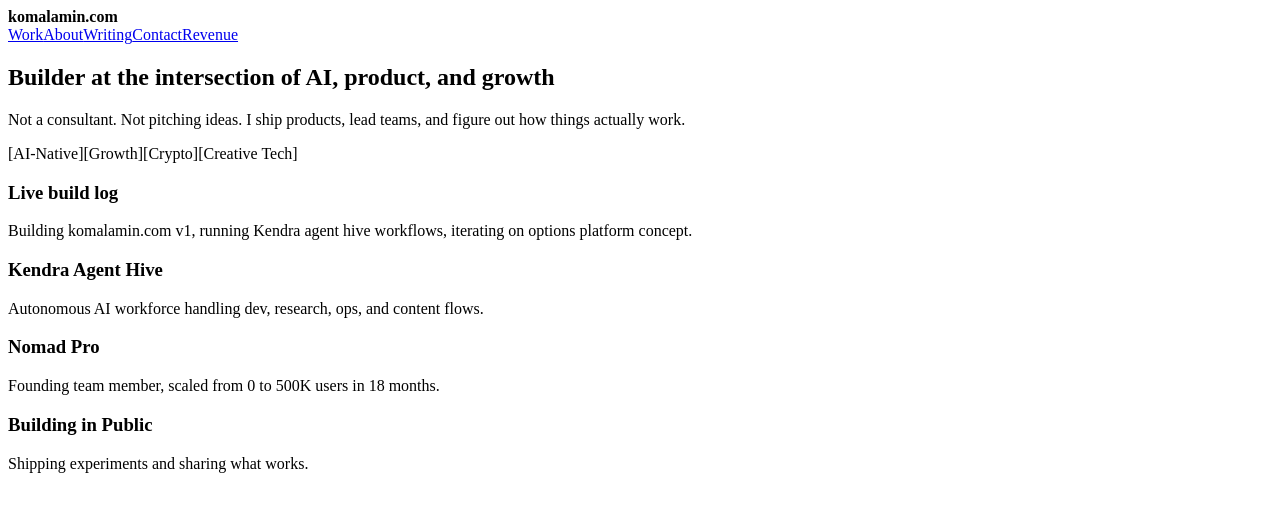
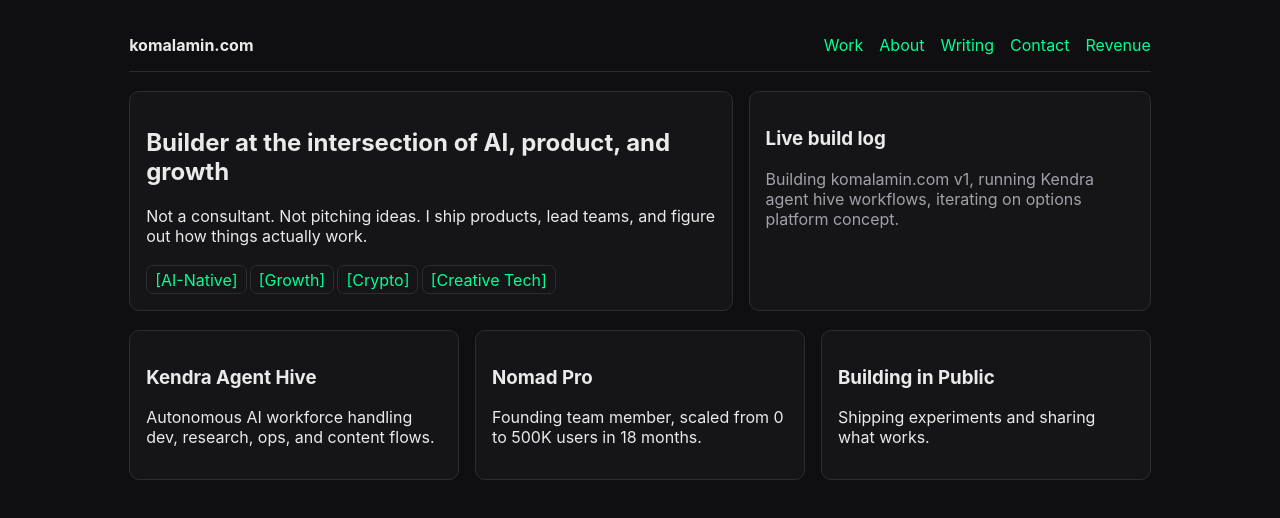
Before and after one commit to komalamee/polytrader, a Next.js app: page / in a window 1280 px wide. Shown: the top 518 px of the page. Built offline with nearby package versions, Linux system fonts and the light colour scheme.

Commit message:
fix(polytrader): include Next.js root layout and config in standalone repo

```diff
--- /dev/null
+++ b/app/globals.css
@@ -0,0 +1,10 @@
+:root{--bg:#0f0f11;--panel:#151518;--text:#eaeaea;--muted:#a1a1aa;--line:#2d2d30;--accent:#00ff94;--max:1060px}
+*{box-sizing:border-box}html,body{margin:0;padding:0;background:var(--bg);color:var(--text);font-family:Inter,system-ui,sans-serif}
+a{color:var(--accent);text-decoration:none}a:hover{text-decoration:underline}
+.wrap{max-width:var(--max);margin:0 auto;padding:1.2rem}
+nav{display:flex;justify-content:space-between;gap:1rem;padding:1rem 0;border-bottom:1px solid var(--line)}
+.links{display:flex;gap:1rem;flex-wrap:wrap}.hero{display:grid;grid-template-columns:1.2fr .8fr;gap:1rem;padding:1.2rem 0}
+.card{background:var(--panel);border:1px solid var(--line);border-radius:10px;padding:1rem}
+.grid3{display:grid;grid-template-columns:repeat(3,1fr);gap:1rem}.muted{color:var(--muted)}
+.tag{border:1px solid var(--line);padding:.2rem .5rem;border-radius:7px;color:var(--accent);display:inline-block;margin:.2rem .2rem 0 0}
+@media(max-width:900px){.hero,.grid3{grid-template-columns:1fr}}
--- /dev/null
+++ b/app/layout.js
@@ -0,0 +1,14 @@
+export const metadata = {
+  title: 'Komal Amin | Builder at the intersection of AI, product, and growth',
+  description: 'Founder and builder shipping products in public across AI, product, and growth.'
+};
+
+import './globals.css';
+
+export default function RootLayout({ children }) {
+  return (
+    <html lang="en">
+      <body>{children}</body>
+    </html>
+  );
+}
--- /dev/null
+++ b/next.config.js
@@ -0,0 +1,5 @@
+/** @type {import('next').NextConfig} */
+const nextConfig = {
+  output: 'standalone'
+};
+module.exports = nextConfig;
```
